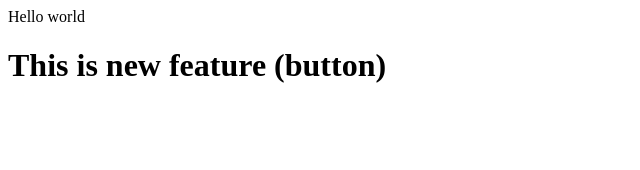
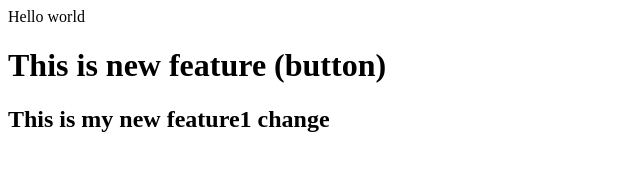
Before and after one commit to juned456/local-repo, a plain HTML site: page index.html in a window 1280 px wide. Shown: the whole page, without its empty margins (0-640 px from the left). Drawn offline with Linux system fonts and the light colour scheme.

Commit message:
h2 added

```diff
--- a/index.html
+++ b/index.html
@@ -1,2 +1,3 @@
 <p>Hello world</p>
 <h1> This is new feature (button)</h1>
+<h2>This is my new feature1 change</h2>
```
